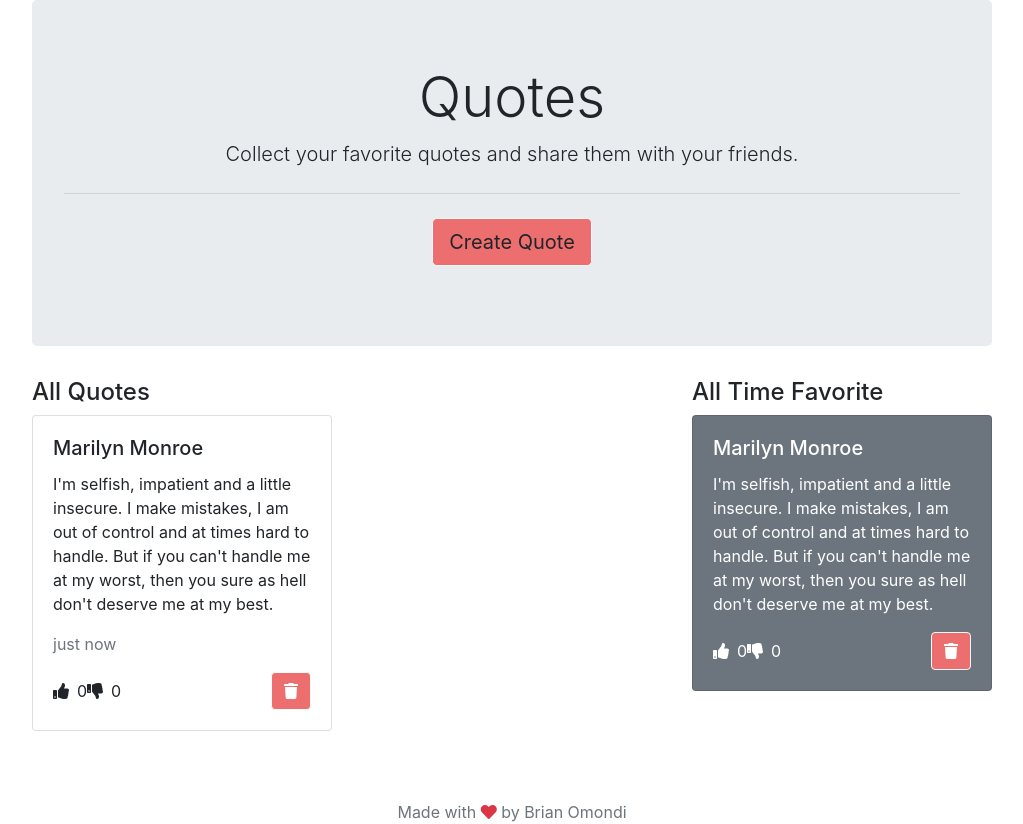
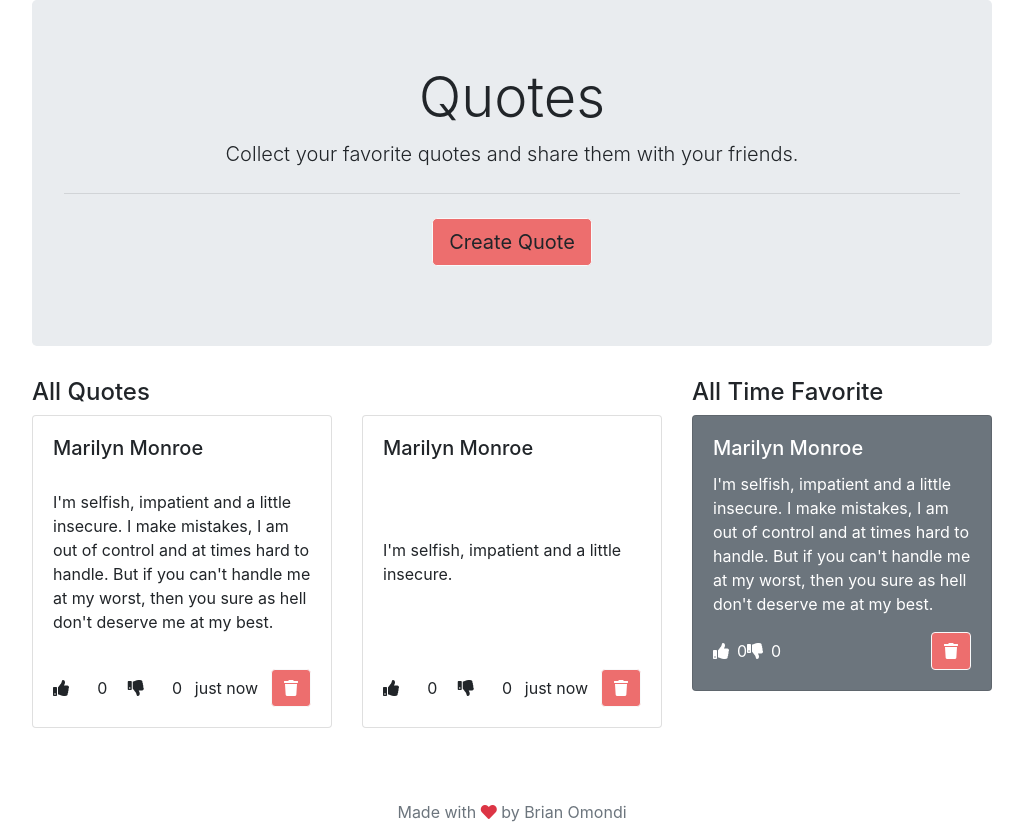
Before and after one commit to bryanbill/quotes, an Angular app: page / in a window 1280 px wide. Shown: the whole page, without its empty margins (128-1151 px from the left). Built offline with nearby package versions, Linux system fonts and the light colour scheme.

Commit message:
feat:layout - display quotes in row

```diff
--- a/src/app/app.component.html
+++ b/src/app/app.component.html
@@ -14,14 +14,11 @@
       </div>
     </div>
   </section>
-  <section id="quotes" class="w-75 mx-auto">
+  <section id="quotes" class="w-75 mx-auto h-25">
     <div class="row h-100">
       <div class="col-md-8">
         <h4>All Quotes</h4>
-        <div class="row">
-          <app-quotes [quotes]='quotes'></app-quotes>
-
-        </div>
+        <app-quotes [quotes]='quotes'></app-quotes>
       </div>
       <div class="col-md-4">
         <h4>All Time Favorite</h4>
--- a/src/app/app.component.ts
+++ b/src/app/app.component.ts
@@ -20,6 +20,14 @@ export class AppComponent {
       upVotes: 0,
       downVotes: 0,
     },
+    {
+      id: Date.now().toString(),
+      quote: `I'm selfish, impatient and a little insecure.`,
+      author: 'Marilyn Monroe',
+      createdOn: new Date(),
+      upVotes: 0,
+      downVotes: 0,
+    },
   ];
   constructor() {}
 
--- a/src/app/quotes/quotes.component.html
+++ b/src/app/quotes/quotes.component.html
@@ -1,20 +1,23 @@
-<div class="col-md-6" *ngFor="let quote of quotes">
-    <div class="card">
-        <div class="card-body">
+<div class="row h-100" id="quotes">
+    <div class="col-md-6 h-100" *ngFor="let quote of quotes">
+        <div class="card h-100">
+            <div class="card-body d-flex flex-column justify-content-between">
                 <h5 class="card-title">{{quote.author}}</h5>
                 <p class="card-text">
                     {{quote.quote}}
                 </p>
-            <p class="text-muted">{{quote.createdOn | timeago}}</p>
+
                 <div class="d-flex w-100 justify-content-between align-items-center">
-                <div class="d-flex w-25  align-items-center justify-content-between">
+                    <div class="d-flex w-50 w-md-25  align-items-center justify-content-between">
                         <i class="fa fa-thumbs-up" (click)="upVote(quote)"></i>
                         <span class="ml-2"> {{quote.upVotes}}</span>
                         <i class="fa fa-thumbs-down" (click)="downVote(quote)"></i>
                         <span class="ml-2"> {{quote.downVotes}}</span>
                     </div>
-                <a href="#" class="btn btn-primary"><i class="fa fa-trash"></i></a>
+                    <span>{{quote.createdOn | timeago}}</span>
+                    <a href="#" class="btn btn-primary" (click)="deleteQuote(quote)"><i class="fa fa-trash"></i></a>
                 </div>
             </div>
         </div>
     </div>
+</div>
--- a/src/app/quotes/quotes.component.ts
+++ b/src/app/quotes/quotes.component.ts
@@ -21,4 +21,8 @@ export class QuotesComponent implements OnInit {
     // Increase the quote's upVotes by 1
     quote.upVotes++;
   }
+  deleteQuote(quote: QuoteModel): void {
+    // Remove the quote from the quotes array
+    this.quotes = this.quotes.filter((q) => q !== quote);
+  }
 }
```
Lines whose indentation alone changed are shown as unchanged.
